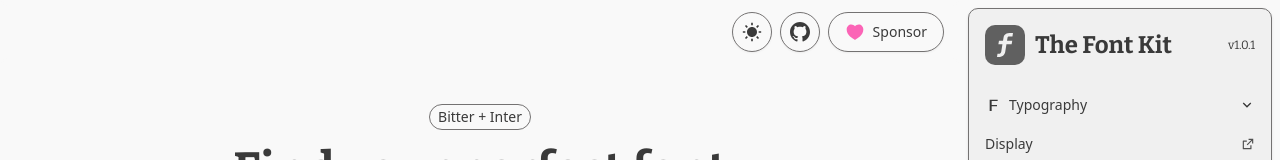
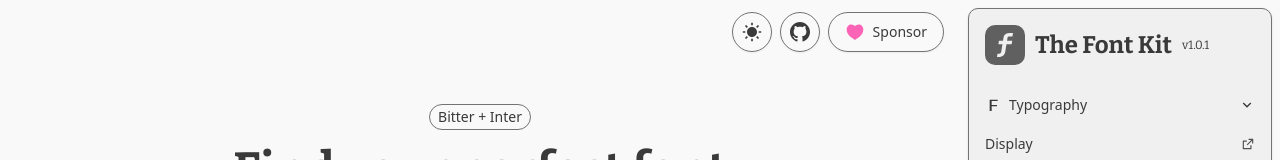
Before and after one commit to xzit/thefontkit, a Next.js app: page / in a window 1280 px wide. Shown: the top 160 px of the page. Built offline with nearby package versions, Linux system fonts and the light colour scheme; no server answers.

Commit message:
Initial release

```diff
--- a/app/(editor)/components/preset-list.tsx
+++ b/app/(editor)/components/preset-list.tsx
@@ -43,6 +43,7 @@ export default function PresetList() {
         });
       },
     );
+    window.scrollTo({ top: 0, behavior: "smooth" });
   }
 
   return (
--- a/components/app-sidebar.tsx
+++ b/components/app-sidebar.tsx
@@ -18,10 +18,8 @@ export function AppSidebar({ ...props }: React.ComponentProps<typeof Sidebar>) {
   return (
     <Sidebar variant="floating" {...props}>
       <SidebarHeader>
-        <Link
-          href="/"
-          className="font-heading flex items-center gap-2.5 p-2 text-2xl font-bold"
-        >
+        <div className="font-heading flex items-center gap-2.5 p-2 text-2xl font-bold">
+          <Link href="/">
             <div className="bg-sidebar-primary text-sidebar-primary-foreground dark:text-sidebar flex aspect-square size-10 items-center justify-center rounded-lg">
               <svg
                 width={24}
@@ -41,11 +39,14 @@ export function AppSidebar({ ...props }: React.ComponentProps<typeof Sidebar>) {
                 />
               </svg>
             </div>
-          <div className="flex w-full items-center justify-between">
+          </Link>
+          <div className="flex w-full items-center justify-start gap-2.5">
+            <Link href="/">
               <span>{t("name")}</span>
+            </Link>
             <span className="text-xs font-normal">v1.0.1</span>
           </div>
-        </Link>
+        </div>
       </SidebarHeader>
       <SidebarContent>
         <Editor />
```
Lines whose indentation alone changed are shown as unchanged.
